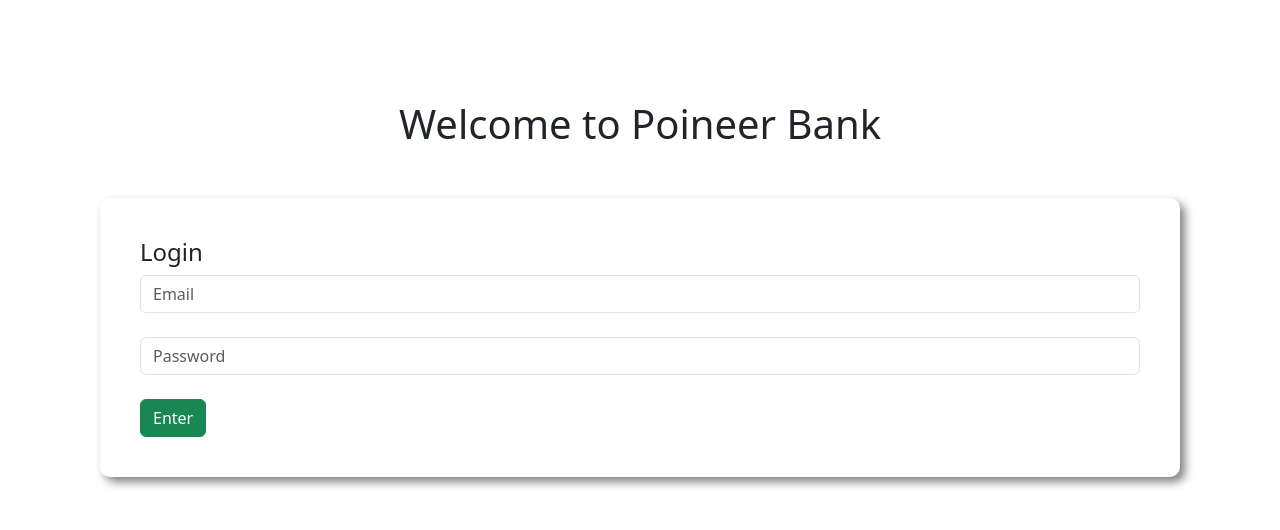
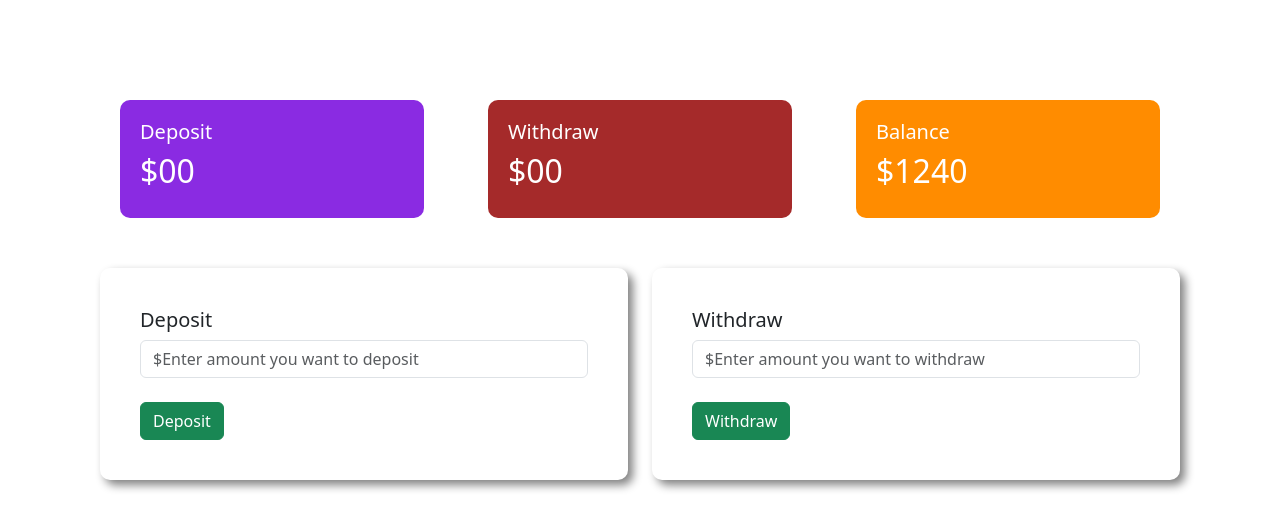
Before and after one commit to Y3ASIN/PoineerBank, a plain HTML site: page index.html in a window 1280 px wide. Both pictures are taken after a click on the button "Enter". Drawn offline with Linux system fonts and the light colour scheme.

Commit message:
update reload system

```diff
--- a/bank.js
+++ b/bank.js
@@ -1,3 +1,4 @@
 document.getElementById("login").addEventListener("click", function () {
-  console.log("Must come tomorrow.");
+  document.getElementById("login-area").style.display="none";
+  document.getElementById("transaction-area").style.display="block";
 });
--- a/index.html
+++ b/index.html
@@ -9,7 +9,7 @@
     <link rel="stylesheet" href="style.css" />
   </head>
   <body>
-    <div class="login-area">
+    <div id="login-area">
       <h1 class="text-center">Welcome to Poineer Bank</h1>
       <div class="submit-area">
         <h4>Login</h4>
@@ -32,6 +32,53 @@
         <button id="login" class="btn btn-success">Enter</button>
       </div>
     </div>
+    <div id="transaction-area">
+      <div class="row">
+        <div class="col-md-4">
+          <div class="deposit status">
+            <h5>Deposit</h5>
+            <h2>$00</h2>
+          </div>
+        </div>
+        <div class="col-md-4">
+          <div class="withdraw status">
+            <h5>Withdraw</h5>
+            <h2>$00</h2>
+          </div>
+        </div>
+        <div class="col-md-4">
+          <div class="balance status">
+            <h5>Balance</h5>
+            <h2>$1240</h2>
+          </div>
+        </div>
+      </div>
+      <div class="row">
+        <div class="col-md-6">
+          <div class="submit-area">
+            <h5>Deposit</h5>
+            <input
+              class="form-control"
+              type="text"
+              placeholder="$Enter amount you want to deposit"
+            />
+            <br />
+            <button class="btn btn-success">Deposit</button>
+          </div>
+        </div>
+        <div class="col-md-6">
+          <div class="submit-area">
+            <h5>Withdraw</h5>
+            <input
+              class="form-control"
+              type="text"
+              placeholder="$Enter amount you want to withdraw"
+            />
+            <br /><button class="btn btn-success">Withdraw</button>
+          </div>
+        </div>
+      </div>
+    </div>
     <script src="bank.js"></script>
   </body>
 </html>
--- a/style.css
+++ b/style.css
@@ -7,3 +7,21 @@ body {
   border-radius: 10px;
   box-shadow: 5px 5px 10px gray;
 }
+#transaction-area {
+  display: none;
+}
+.deposit {
+  background-color: blueviolet;
+}
+.withdraw {
+  background-color: brown;
+}
+.balance {
+  background-color: darkorange;
+}
+.status {
+  color: white;
+  margin: 0 20px;
+  padding: 20px;
+  border-radius: 10px;
+}
```
